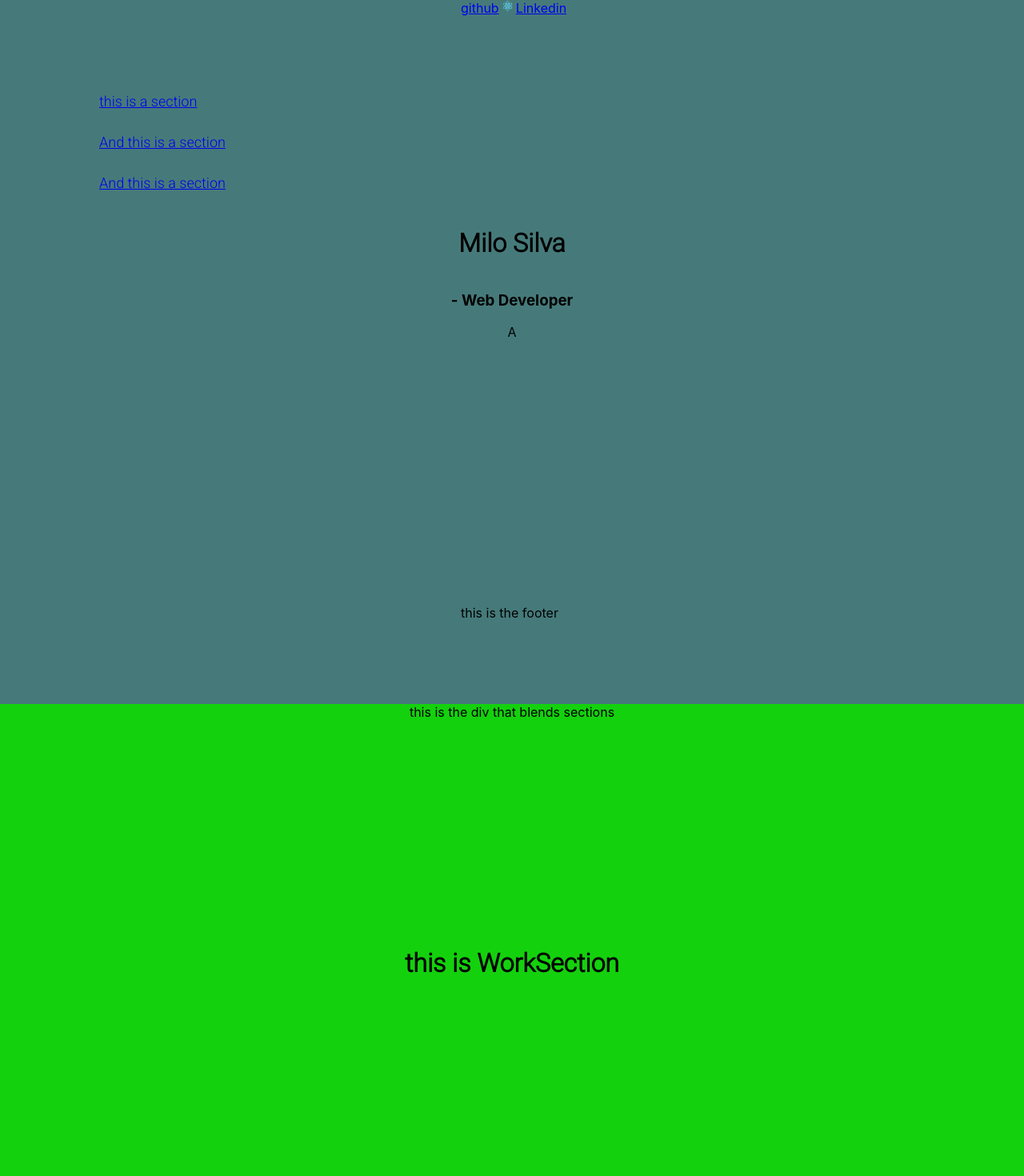
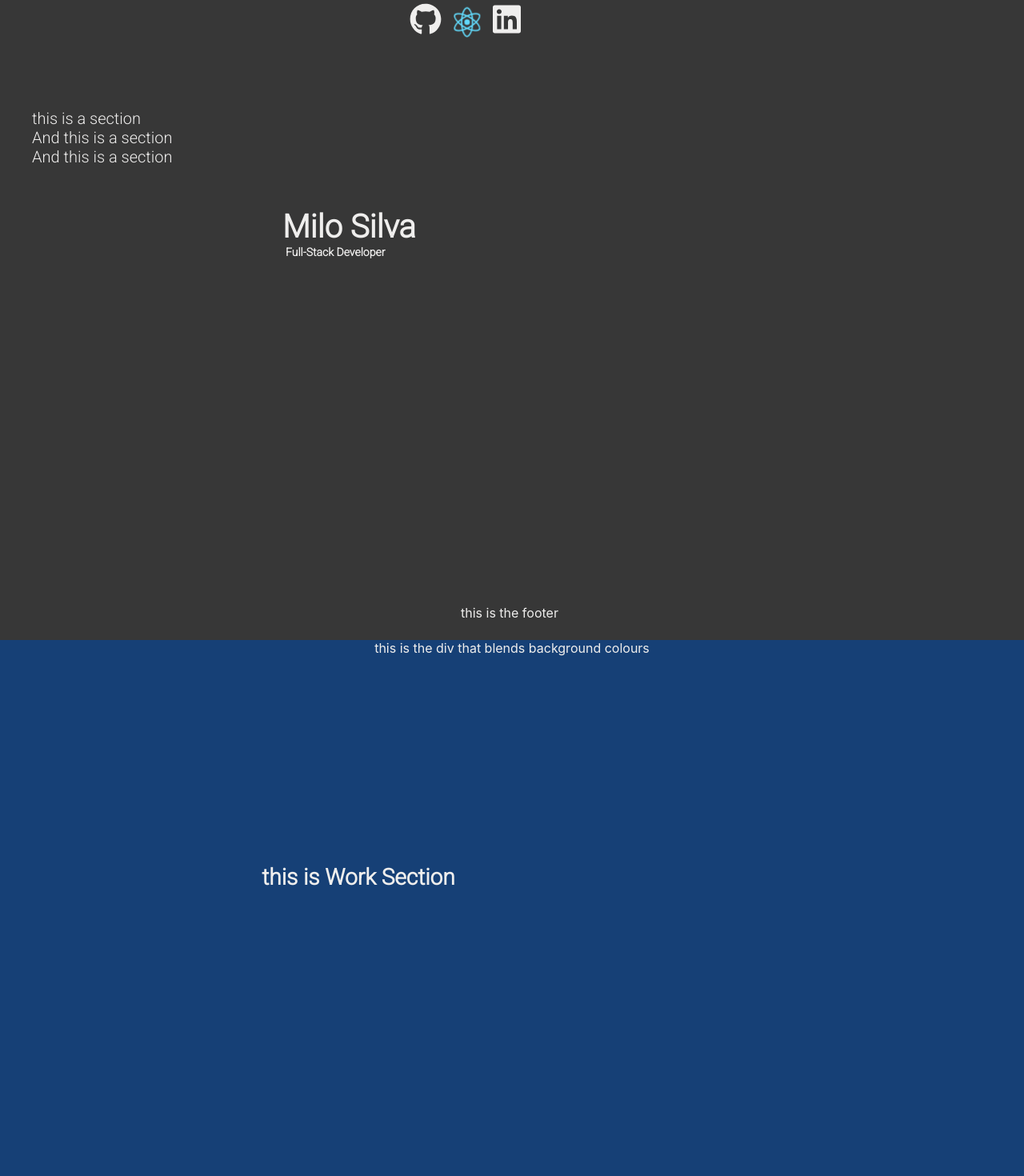
Before and after one commit to Mr0cket/about-me-page, a React (Create React App) app: page / in a window 1280 px wide. Shown: the top 1470 px of the page at 80% size. Built offline with nearby package versions, Linux system fonts and the light colour scheme.

Commit message:
Update the style of page, convert to object syntax

```diff
--- a/package.json
+++ b/package.json
@@ -3,6 +3,10 @@
   "version": "0.1.0",
   "private": true,
   "dependencies": {
+    "@fortawesome/fontawesome-svg-core": "^1.2.32",
+    "@fortawesome/free-brands-svg-icons": "^5.15.1",
+    "@fortawesome/free-solid-svg-icons": "^5.15.1",
+    "@fortawesome/react-fontawesome": "^0.1.11",
     "@testing-library/jest-dom": "^4.2.4",
     "@testing-library/react": "^9.5.0",
     "@testing-library/user-event": "^7.2.1",
--- a/public/index.html
+++ b/public/index.html
@@ -14,7 +14,7 @@
       user's mobile device or desktop. See https://developers.google.com/web/fundamentals/web-app-manifest/
     -->
     <link rel="manifest" href="%PUBLIC_URL%/manifest.json" />
-    <title>Profile Page</title>
+    <title>Profile - Milo S.</title>
   </head>
   <body>
     <noscript>You need to enable JavaScript to run this app.</noscript>
--- a/src/App.js
+++ b/src/App.js
@@ -1,18 +1,19 @@
 import React from 'react';
-import './style.css';
-import FunkyHeader from './assets/components/Header.js';
+import NormalHeader from './assets/components/Header';
 import MainStuff from './assets/components/Main';
 import CrazySideBar from './assets/components/SectionBar';
-import Footer from './assets/components/Footer';
+import FunkyFooter from './assets/components/Footer';
+// Need to Import style here...?
+import './style.css'
 
 function App() {
 
   return (
     <div className="App">
-      <FunkyHeader/>
+      <NormalHeader/>
       <CrazySideBar/>
       <MainStuff/>
-      <Footer/>
+      <FunkyFooter/>
     </div>
   )
 }
--- a/src/assets/components/Footer.js
+++ b/src/assets/components/Footer.js
@@ -1,9 +1,7 @@
 import React from 'react';
-import '../../style.css';
 
 
-function Footer() {
-
+function FunkyFooter() {
 
     return (
         <div id="funky-footer">
@@ -12,4 +10,4 @@ function Footer() {
     )
 }
 
-export default Footer;
+export default FunkyFooter;
--- a/src/assets/components/Header.js
+++ b/src/assets/components/Header.js
@@ -1,20 +1,18 @@
 import React from 'react';
-import '../../style.css'
 import logo from '../media/logo.svg';
-import audio from "../media/holy.wav";
+import { FontAwesomeIcon } from '@fortawesome/react-fontawesome'
+import { faGithub, faLinkedin } from '@fortawesome/free-brands-svg-icons'
 
-function FunkyHeader() {
-    return (
-        <header className="Funky-header">
-            <span className=""><a className="link"href="https://github.com/Mr0cket">github </a></span>
-            <img src={logo} className="react-logo" alt="react logo"/>
-            <span className=""><a className="link" href="https://www.linkedin.com/in/milo-silva/">Linkedin</a></span>
-            <audio id="holySound">
-                <source src={audio} type="audio/mpeg" onLoad={() => console.log('audio loaded')}/>
-                Your browser does not support the audio element.
-            </audio>
-        </header>
-    )
+export default class aNormalHeader extends React.Component {
+
+    render() {
+        return (
+            <header className="normal-header">
+                <a className="social-links"href="https://github.com/Mr0cket"><FontAwesomeIcon icon={faGithub}/></a>
+                <img src={logo} className="react-logo" alt="react logo"/>
+                <a className="social-links" href="https://www.linkedin.com/in/milo-silva/"><FontAwesomeIcon icon={faLinkedin}/></a>
+            </header>
+        )
+    }
 }
-
-export default FunkyHeader
+//
--- a/src/assets/components/Main.js
+++ b/src/assets/components/Main.js
@@ -1,5 +1,5 @@
 import React from 'react';
-import '../../style.css';
+import audio from "../media/holy.wav";
 
 
 function MainStuff() {
@@ -8,8 +8,20 @@ function MainStuff() {
     return (
         <main className="main-stuff">
             <HomeSection/>
-            <WorkSection/>
-            <LifeSection/>
+            <Section
+                name= "this is Work Section"
+
+                id= 'work'
+                />
+            <Section
+                name="this is LifeSection"
+                id='life'
+                blendStyle={{
+                    background: "linear-gradient(to bottom, #164076, #f2b635)",
+                    height: "5px",
+                }}
+            />
+
         </main>
     )
 }
@@ -17,36 +29,38 @@ function MainStuff() {
 function HomeSection(param) {
 
     return (
-        <div id="home" className="section-containers">
+        <section id="home" className="section-containers">
             <div className="based-titles">
-                <h1 id="the-main-guy" className="section-headings">Milo Silva</h1>
-                <h3 id="dream-job"> - Web Developer</h3>
-                <a className="nav">A</a>
+                <h1 id="the-main-man" className="section-headings">Milo Silva</h1>
+                    <h3 id="dream-job" className="title"> Full-Stack Developer<h5 id="addition" className="title" >...Kind of</h5></h3>
+                    <h5 id="addition" className="title" >...Kind of.</h5>
+                <audio id="holySound">
+                    <source src={audio} type="audio/mpeg" onLoad={() => console.log('audio loaded')}/>
+                    Your browser does not support the audio element.
+                </audio>
             </div>
-        </div>
+        </section>
     )
 }
 
-function WorkSection(param) {
-    return (
-        <div id="work" className="section-containers">
-            <div>this is the div that blends sections</div>
-            <div className="based-titles">
-            <h1 className="section-headings">this is WorkSection</h1>
-            </div>
-        </div>
-    )
+class Section extends React.Component {
+    constructor(param) {
+        super();
+        this.sectionName = param.name;
+        this.blendStyle = param.blendStyle;
+        this.id = param.id;
+    }
+    render() {
+
+        return (
+            <section id={this.id} className="section-containers">
+                <div style={this.blendStyle}>this is the div that blends background colours</div>
+                <div className="based-titles">
+            <h1 className="section-headings">{this.sectionName}</h1>
+                </div>
+            </section>
+        )
+    }
 }
 
-
-function LifeSection(param) {
-    return (
-        <div id="life" className="section-containers">
-            <div className="blending div">this is the div that blends sections</div>
-            <div className="based-titles">
-            <h1 className="section-headings">this is LifeSection</h1>
-            </div>
-        </div>
-    )
-}
 export default MainStuff;
--- a/src/assets/components/SectionBar.js
+++ b/src/assets/components/SectionBar.js
@@ -1,5 +1,4 @@
 import React from 'react';
-import '../../style.css'
 
 function TotallyNormalSection(param) {
     return (
--- a/src/style.css
+++ b/src/style.css
@@ -1,36 +1,58 @@
 @import url('https://fonts.googleapis.com/css2?family=Roboto:wght@300&display=swap');
+
+body {
+  margin: 0;
+  color: #efeeed;
+}
 
 .App {
   height: 300vh;
-  overflow: visible;
-  background-color: rgb(70, 122, 122);
+  overflow: hidden;
+  background-color: rgb(55 55 55);
 }
 
+.title {
+  display: inline;
+  font-size: 14px;
+  margin: 0;
+  text-align: left;
+  padding-left: 4px;
+}
+#addition {
+  display: none;
+}
 .react-logo {
-  height: 15px;
+  margin-top: 5px;
+  height: 45px;
   pointer-events: none;
 }
 .section-bar {
   display: flex;
   flex-direction: column;
   position: fixed;
-  left: 5%;
-  top: 10%;
-  min-width: 200px;
-  width: 20%;
+  left: 0%;
+  top: 15%;
+  min-width: 250px;
   height: 300px;
 }
 
 
 .listless-list {
   list-style-type: none;
-  font-size: 18px;
+  font-size: 20px;
 }
-li {
-  margin: 10px;
-  padding: 10px;
+li>a {
+  display: inline-block;
+  margin: 12  px;
+  padding: 5px, 5px;
   font-family: 'Roboto', sans-serif;
+  text-align: left;
+  color: #efeeed;
+  text-decoration: none;
+
+
 }
+
 
 .main-stuff {
   text-align: center;
@@ -43,31 +65,49 @@ li {
   scroll-snap-type: y proximity;
 }
 .section-containers {
-  height: 110vh;
-  scroll-snap-align: start none;
+  height: 100vh;
+  scroll-snap-align: start;
 }
 #home {
-  /* background-color: tomato; */
+
 }
+/*   opacity: 0.9; */
+/*  background: linear-gradient(to bottom, , 99%, rgb(22, 64, 118, 0)); */
+/*   background: linear-gradient(to bottom, rgb(49, 47, 47), 99.5%, rgb(29, 194, 7, 0));*/
+/* background: #164076; */
 #work {
-  background-color: rgb(20, 209, 13);
+  background: rgb(22, 64, 118);
 }
 #life {
-  background-color: rgb(233, 229, 23);
+  background: #f2b635;
 }
-.link {
-  display: inline-flexbox;
-  width: 75px;
+
+.social-links {
+  display: inline;
+  color: #efeeed;
 }
 .section-headings {
   font-family: 'Roboto', sans-serif;
-  font-size: 20;
+  font-size: 28px;
+  margin: 0px;
   display: inline-block;
+  text-align: left;
 }
-
+#the-main-man {
+  font-size: 40px;
+}
 .based-titles {
   position: relative;
   top: 30%;
+  left: -15%;
+  color: #efeeed;
+  font-family: 'Roboto', sans-serif;
+  display: inline-flex;
+  width: 190px;
+  min-width: max-content;
+  flex-direction: column;
+  text-align: left;
+  margin: 20px;
 }
 
 #funky-footer {
@@ -75,39 +115,24 @@ li {
   bottom: 1%;
   left: 45%
 }
+
+.normal-header {
+  display: flex;
+  justify-content: center;
+  flex-direction: row;
+  position: fixed;
+  top: 0%;
+  left: 40%;
+  font-size: 40px;
+
+}
+
+/* default styles below */
 @media (prefers-reduced-motion: no-preference) {
   .react-logo {
     animation: App-logo-spin infinite 20s linear;
   }
 }
-.Funky-header {
-  text-align: center;
-  display: flex;
-  align-items: space-between;
-  justify-content: center;
-  flex-direction: row;
-  height: 20px;
-  position: fixed;
-  left: 45%;
-  top: 0%;
-}
-
-/* default styles below */
-.App-header {
-  background-color: #282c34;
-  min-height: 100vh;
-  display: flex;
-  flex-direction: column;
-  align-items: center;
-  justify-content: center;
-  font-size: calc(10px + 2vmin);
-  color: white;
-}
-
-.App-link {
-  color: #61dafb;
-}
-
 @keyframes App-logo-spin {
   from {
     transform: rotate(0deg);
```
Also changed, not shown: src/index.js (+39 -35 lines), 1 other file (tests, documents, lock files or other folders).
